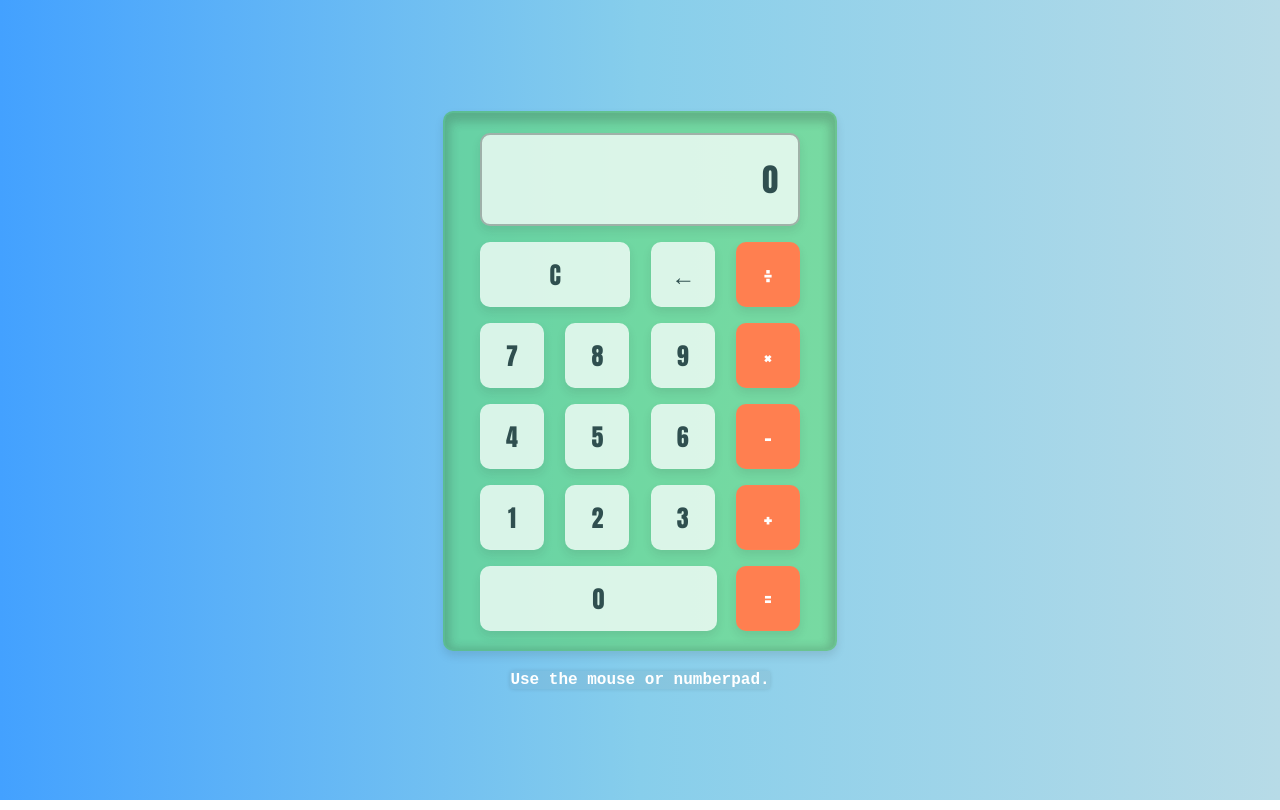
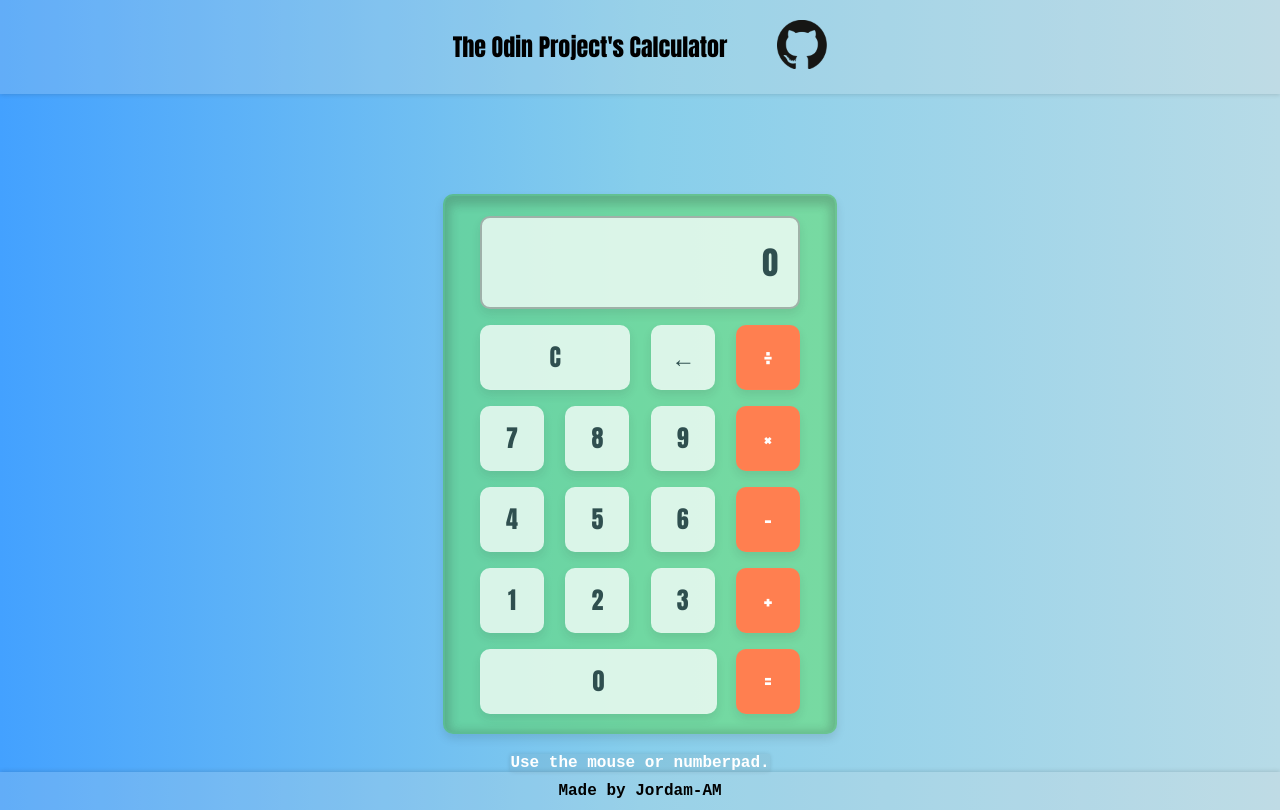
Before and after one commit to Jordan-AM/calculator, a plain HTML site: page index.html in a window 1280 px wide. Drawn offline with Linux system fonts and the light colour scheme.

Commit message:
Add header and footer with links for my github rep

```diff
--- a/index.html
+++ b/index.html
@@ -7,6 +7,10 @@
     <title>Calculator</title>
   </head>
   <body>
+    <header class="header-container">
+      <h3 class="header">The Odin Project's Calculator</h3>
+      <a href="https://github.com/Jordan-AM/calculator" rel="noreferrer"><img class="github-logo" src="./images/github-icon-1-logo-png-transparent.png" alt=""></a>
+    </header>
     <main class="calculator">
       <section class="cal-screen">0</section>
       <section class="cal-buttons">
@@ -40,6 +44,7 @@
       </section>
     </main>
     <p class="p-advise">Use the mouse or numberpad.</p>
+    <footer class="footer"><p>Made by <a class="github-link" href="https://github.com/Jordan-AM" rel="noreferrer">Jordam-AM</a></p></footer>
     <script src="script.js"></script>
   </body>
 </html>
--- a/style.css
+++ b/style.css
@@ -15,11 +15,33 @@ html {
 body {
     font-family: Impact, sans-serif;
     background: linear-gradient(90deg, rgb(67, 161, 255), skyblue, rgb(183, 219, 231));
+    height: 100%;
     display: flex;
-    height: 100%;
     flex-direction: column;
     align-items: center;
+}
+
+/* Header */
+.header-container{
+    width: 100%;
+    background-color: rgba(220, 220, 220, 0.2);
+    box-shadow: 0 0 5px 0 rgba(20, 20, 20, 0.2);
+    display: flex;
+    align-items: center;
     justify-content: center;
+    gap: 50px;
+    margin-bottom: 100px;
+    padding: 20px;
+}
+
+.header{
+    font-weight: 300;
+    font-size: 24px;
+}
+
+.github-logo{
+    width: 50px;
+    height: auto;
 }
 
 .calculator {
@@ -116,7 +138,22 @@ body {
     background-color: rgba(120, 120, 120, 0.1);
     box-shadow: 0 0 5px -1px rgba(20, 20, 20, 0.2);
     margin-top: 20px;
-    box-sizing: block;
     color: white;
     font-family: 'Courier New', Courier, monospace;
 }
+
+.footer{
+    margin-top: auto;
+    padding: 10px;
+    color: inherit;
+    font-family: 'Courier New', Courier, monospace;
+    width: 100%;
+    background-color: rgba(220, 220, 220, 0.2);
+    box-shadow: 0 0 5px 0 rgba(20, 20, 20, 0.2);
+    text-align: center;
+}
+
+.github-link{
+    text-decoration: none;
+    color: inherit;
+}
```
Also changed, not shown: images/github-icon-1-logo-png-transparent.png (added).
